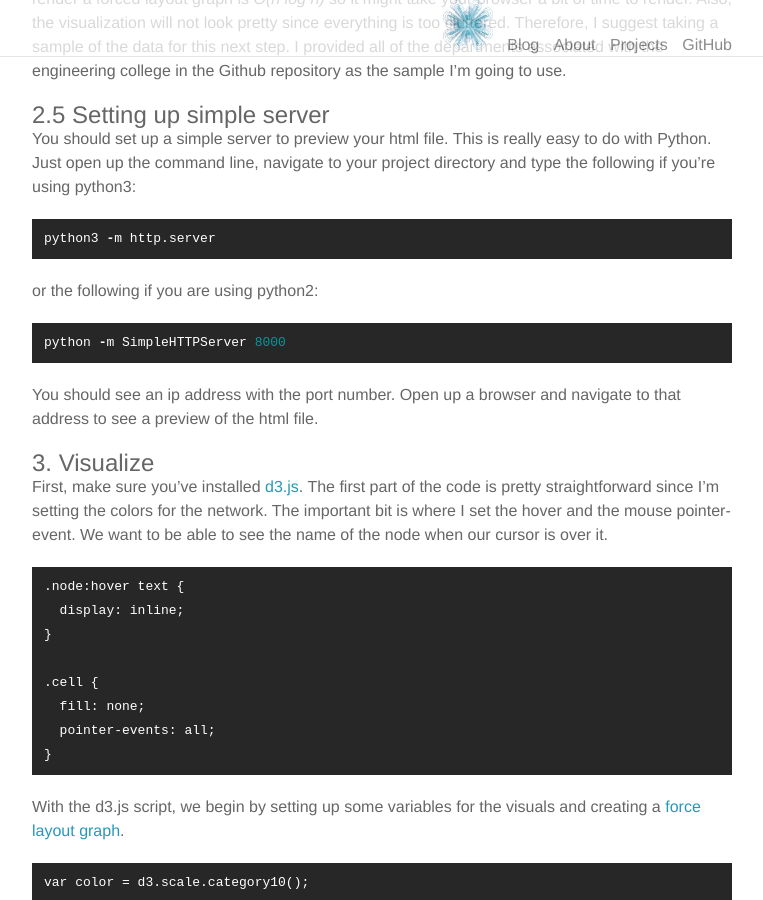
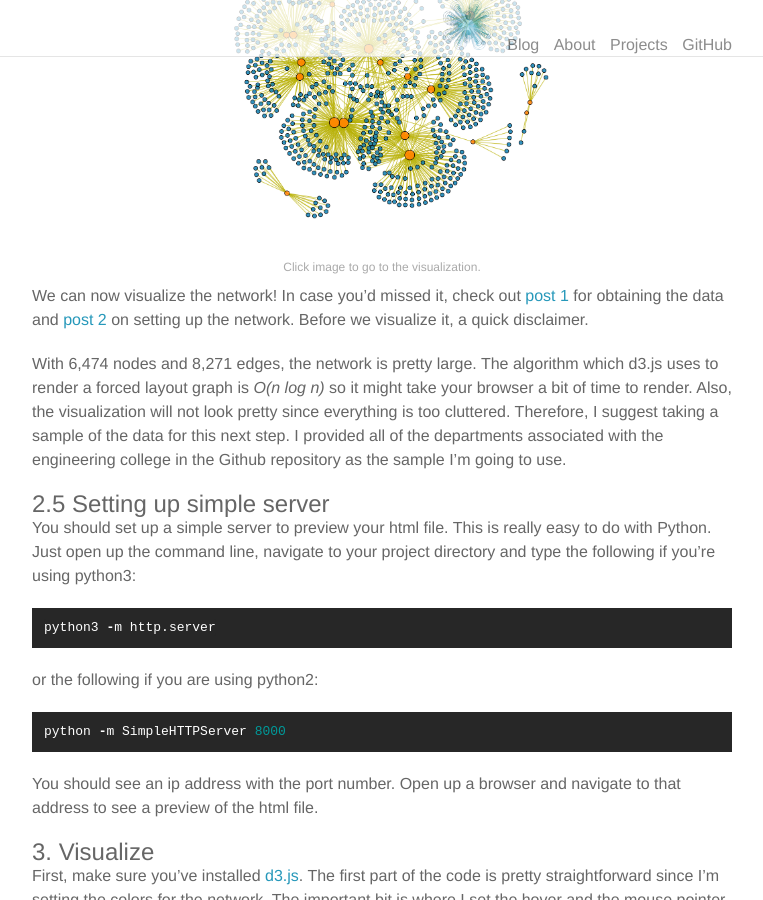
Before and after one commit to data-slinky/data-slinky.github.io, a Jekyll site: the page built from _posts/2016-07-27-uiuc-network-p3.md, in a window 1280 px wide and 900 px high, scrolled down 355 px. Shown: the whole window, without its empty margins (258-1021 px from the left). Built offline with Jekyll 4.4.1, drawn with Linux system fonts in a browser that asks for light colours; nearby versions of some CDN libraries; some of the changed text lies outside the part shown.

Commit message:
fixed image alignment

```diff
--- a/_posts/2016-07-27-uiuc-network-p3.md
+++ b/_posts/2016-07-27-uiuc-network-p3.md
@@ -6,6 +6,14 @@ description: Interactive visualization with d3.js (oh, so pretty!)
 ---
 
 Part of project: [UIUC Affiliation Network](http://data-slinky.com/project/2_UIUC_affiliation_network/)
+
+<p align="center">
+ <a href="https://jknguye2.github.io/UIUC_network/" target="_blank">
+  <img style="text-align:center" src="/img/uiuc_net.png" alt="Affiliation Net" style="max-width:50%;"/>
+</a>
+ <div class="col caption">Click image to go to the visualization. </div>
+</p>
+
 
 We can now visualize the network! In case you'd missed it, check out
 [post 1]({% post_url 2016-07-22-uiuc-network-p1 %}) for obtaining the data and
```
Also changed, not shown: other parts of _posts/2016-07-27-uiuc-network-p3.md (+0 -2 lines), _posts/2016-08-01-bump_charts_app.md (+3 -3 lines).
